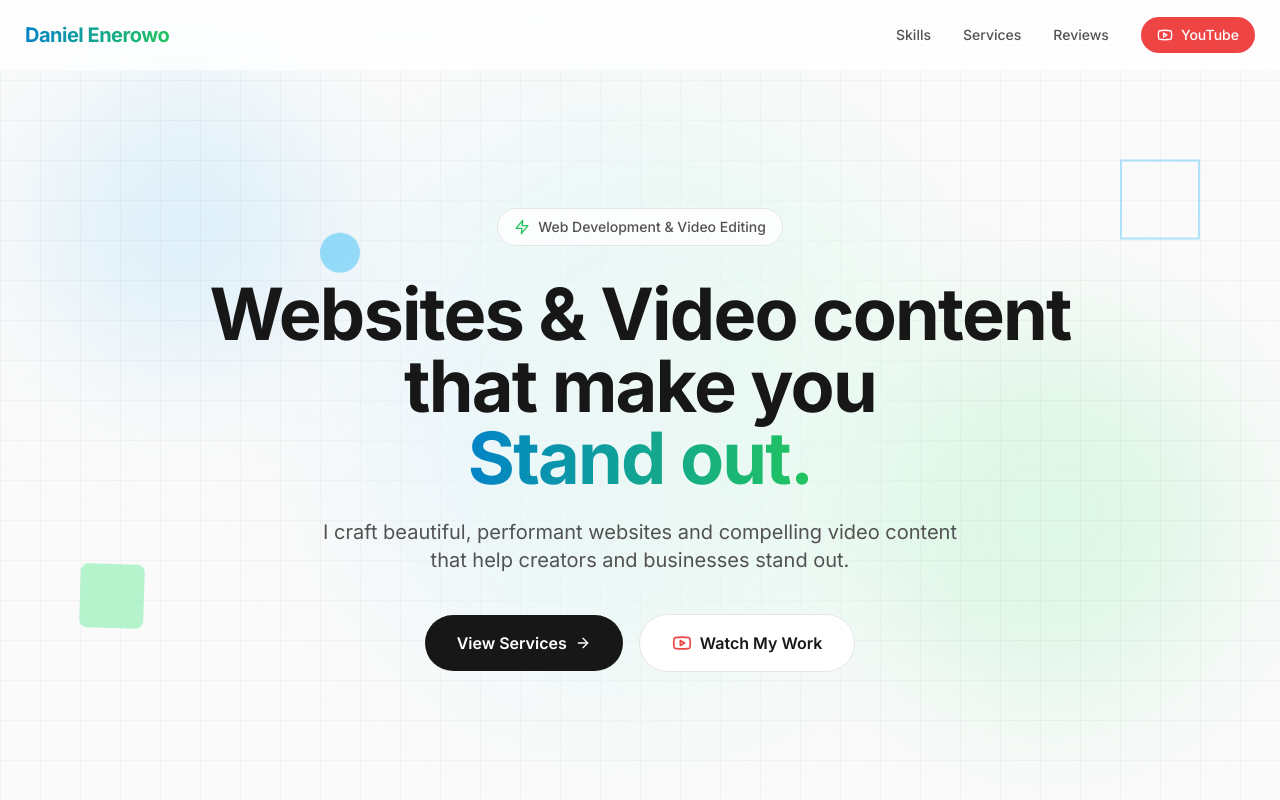
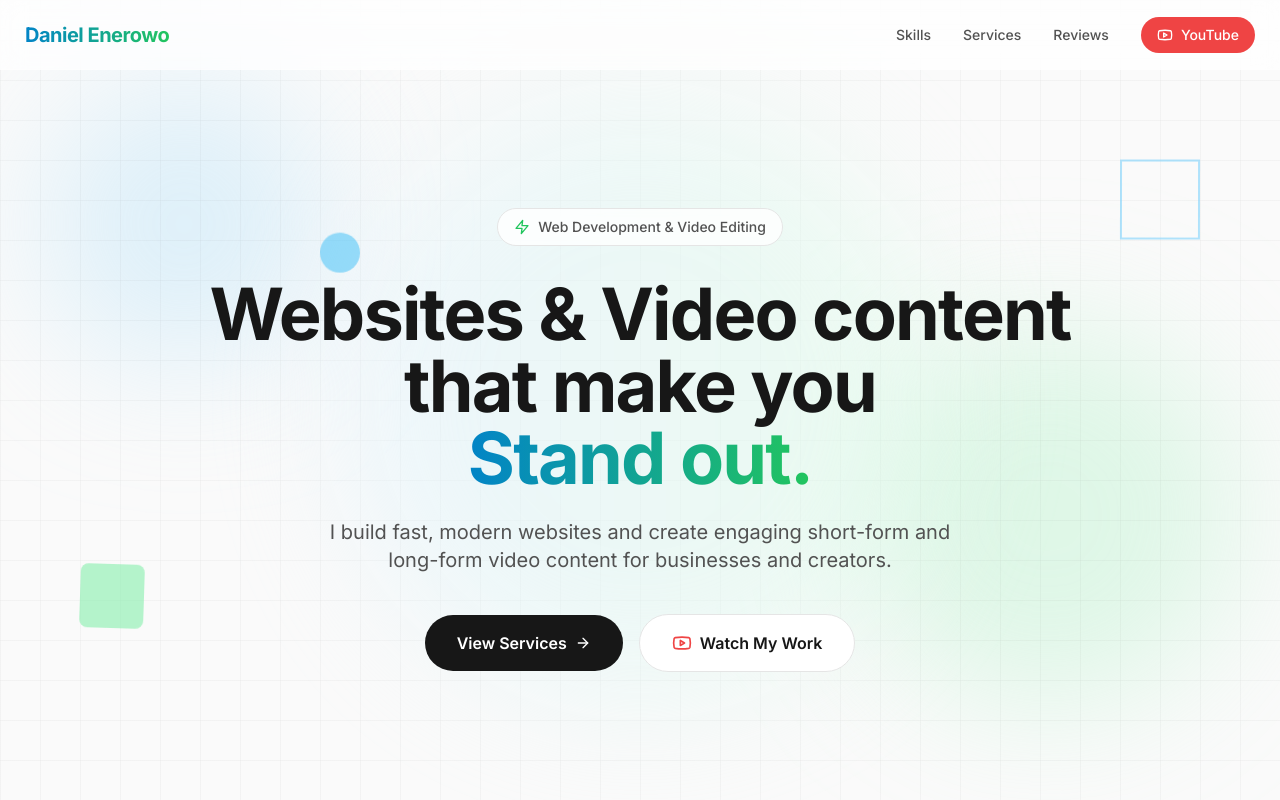
Before and after one commit to enerowodaniel-collab/daniel-enerowo-portfolio, a React (Vite) app: page / in a window 1280 px wide. Shown: the top 800 px of the page. Built offline with nearby package versions, Linux system fonts and the light colour scheme.

Commit message:
Update App.tsx

```diff
--- a/src/App.tsx
+++ b/src/App.tsx
@@ -170,7 +170,7 @@ export default function App() {
           </h1>
 
           <p className="text-lg md:text-xl text-neutral-600 max-w-2xl mx-auto mb-10 animate-slide-up" style={{ animationDelay: '0.2s' }}>
-            I craft beautiful, performant websites and compelling video content that help creators and businesses stand out.
+            I build fast, modern websites and create engaging short-form and long-form video content for businesses and creators.
           </p>
 
           <div className="flex flex-col sm:flex-row items-center justify-center gap-4 animate-slide-up" style={{ animationDelay: '0.3s' }}>
```
